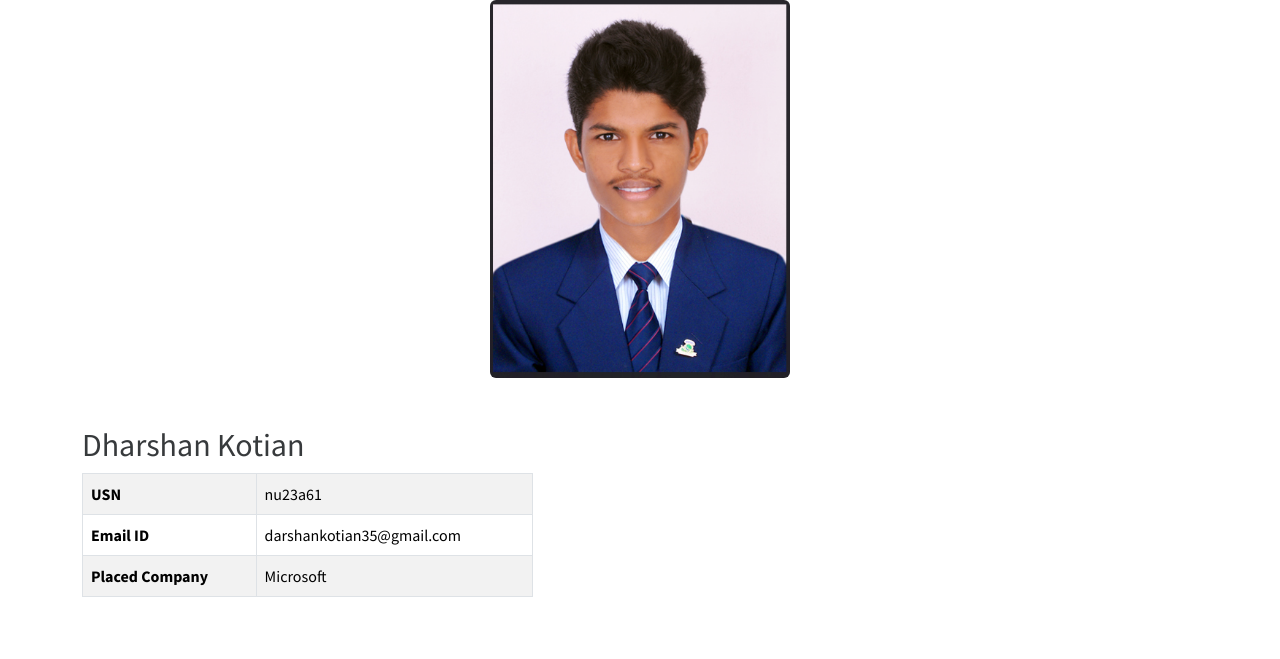
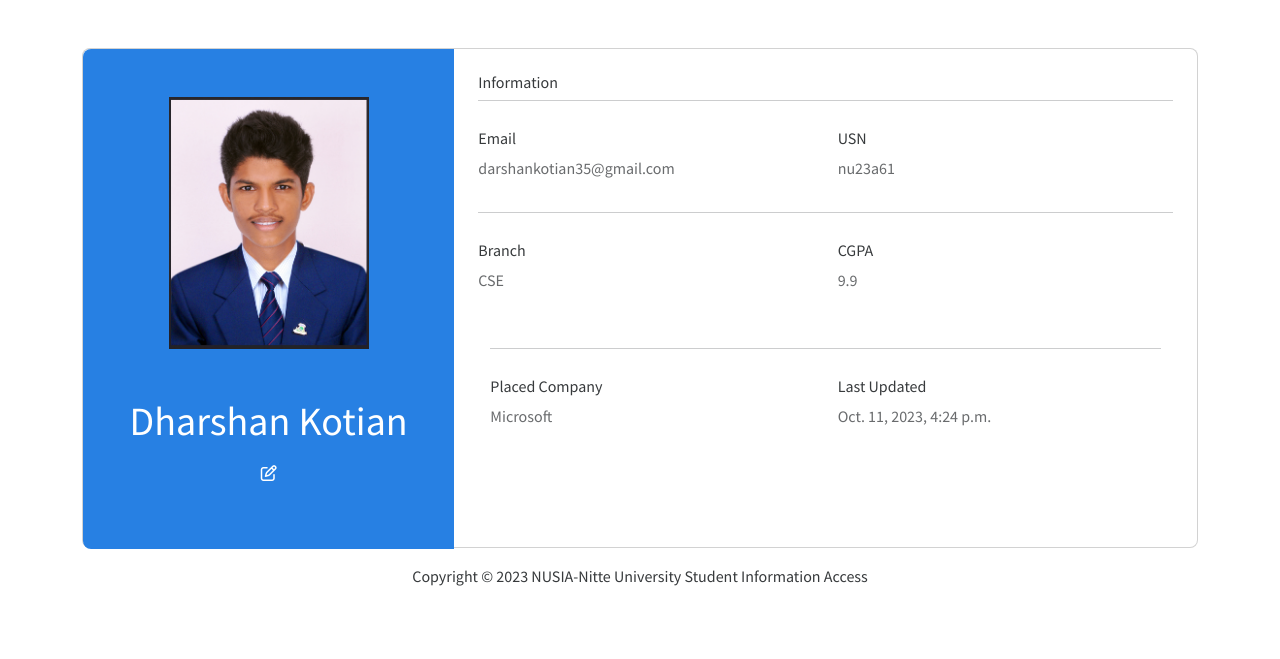
Before and after one commit to Dharshansk16/NUSIA, a Django app: page /profile/1/ in a window 1280 px wide. Shown: the part 62-721 px from the top of the page. Run offline with Django 4.2, Linux system fonts and the light colour scheme; data comes from the database, SQL or seed files in the repository; some libraries are stand-ins or nearby versions.

Commit message:
Profile-Page

```diff
--- a/info/models.py
+++ b/info/models.py
@@ -1,3 +1,4 @@
+
 from django.db import models
 
 # Create your models here.
--- a/info/templates/info/profile.html
+++ b/info/templates/info/profile.html
@@ -1,32 +1,88 @@
 {% extends 'main.html' %}
 
 {% block content %}
-<div class = "container">
-    <div class = "row">
-        <div class = "col-md-4 offset-md-4 text-center">
-            <img src="{{studentId.avatar.url}}" alt="" class = "img-fluid rounded" width="300" height= "300"/>
+<style>
+    .gradient-custom {
+        /* fallback for old browsers */
+        background: #f6d365;
+
+        /* Chrome 10-25, Safari 5.1-6 */
+        background: -webkit-linear-gradient(to right bottom, rgba(246, 211, 101, 1), rgba(253, 160, 133, 1));
+
+        /* W3C, IE 10+/ Edge, Firefox 16+, Chrome 26+, Opera 12+, Safari 7+ */
+        background: linear-gradient(to right bottom, rgba(39, 128, 227, 1), rgba(39, 128, 227, 1))
+        };
+</style>
+{% comment %} <style>
+    .no-border-margin-padding {
+        border: none;
+        margin: 0;
+        padding: 0;
+    }
+</style> {% endcomment %}
+    <div class="container py-5 h-100">
+      <div class="row d-flex justify-content-center align-items-center h-100 ">
+        <div class="col col-lg-6 mb-4 mb-lg-0" style="height:100%; width:100%;">
+          <div class="card mb-3" style="border-radius: .5rem; height:500px; width:100%">
+            <div class="row g-0">
+              <div class="col-md-4 gradient-custom text-center text-white"
+                style="border-top-left-radius: .5rem; border-bottom-left-radius: .5rem; height:500px;">
+                <img src="{{studentId.avatar.url}}"
+                  alt="Avatar" class="img-fluid my-5 " style="width: 200px;" />
+                <h1>{{studentId.first_name}} {{studentId.last_name}}</h1>
+                <p></p>
+                <i class="far fa-edit mb-5"></i>
+              </div>
+              <div class="col-md-8">
+                <div class="card-body p-4">
+                  <h6>Information</h6>
+                  <hr class="mt-0 mb-4">
+                  <div class="row pt-1">
+                    <div class="col-6 mb-3">
+                      <h6>Email</h6>
+                      <p class="text-muted">{{studentId.email_id}}</p>
+                    </div>
+                    <div class="col-6 mb-3">
+                      <h6>USN</h6>
+                      <p class="text-muted">{{studentId.usn}}</p>
+                    </div>
+                  </div>
+                  {% comment %} <h6>Projects</h6> {% endcomment %}
+                  <hr class="mt-0 mb-4">
+                  <div class="row pt-1">
+                    <div class="col-6 mb-3">
+                      <h6>Branch</h6>
+                      <p class="text-muted">{{studentId.branch}}</p>
+                    </div>
+                    <div class="col-6 mb-3">
+                      <h6>CGPA</h6>
+                      <p class="text-muted">{{studentId.cgpa}}</p>
+                    </div>
+                    <div class="card-body p-4">
+                        {% comment %} <h6>Information</h6> {% endcomment %}
+                        <hr class="mt-0 mb-4">
+                        <div class="row pt-1">
+                          <div class="col-6 mb-3">
+                            <h6>Placed Company</h6>
+                            <p class="text-muted">{{studentId.placed_company}}</p>
+                          </div>
+                          <div class="col-6 mb-3">
+                            <h6>Last Updated</h6>
+                            <p class="text-muted">{{studentId.updated}}</p>
+                          </div>
+
+                  </div>
+                  {% comment %} <div class="d-flex justify-content-start">
+                    <a href="#!"><i class="fab fa-facebook-f fa-lg me-3"></i></a>
+                    <a href="#!"><i class="fab fa-twitter fa-lg me-3"></i></a>
+                    <a href="#!"><i class="fab fa-instagram fa-lg"></i></a>
+                  </div> {% endcomment %}
+                </div>
+              </div>
+            </div>
+          </div>
         </div>
-        <div class="col-md-5">
-            <h2 class= "mt-5">{{studentId.first_name}} {{studentId.last_name}}</h2>
-            <table class= "table table-bordered table-striped">
-                <tbody>
-                    <tr>
-                        <th class = "text-nowrap" style="width:20 %;">
-                            USN
-                        </th>
-                        <td>{{studentId.usn}}</td>
-                    </tr>
-                    <tr>
-                        <th class = "text-nowrap">Email ID</th>
-                        <td>{{studentId.email_id}}</td>
-                    </tr>
-                    <tr>
-                        <th class ="text-nowrap">Placed Company</th>
-                        <td>{{studentId.placed_company}}</td>
-                    </tr>
-                </tbody>
-            </table>
-        </div>
+      </div>
     </div>
-</div>
+    {% include "footer.html" %}
 {% endblock content %}
--- /dev/null
+++ b/templates/footer.html
@@ -0,0 +1,8 @@
+{% load static %}
+<footer class ="mt-auto mb-4">
+    <div class = "text-center">
+        <span>
+            Copyright &copy; <script>document.write(new Date().getFullYear())</script> NUSIA-Nitte University Student Information Access
+        </span>
+    </div>
+  </footer>
```
Also changed, not shown: info/templates/info/home.html (+1 -7 lines), static/images/avatar.svg (renamed from info/static/images/icons/avatar.svg).
